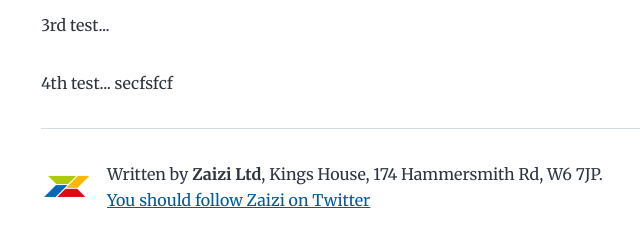
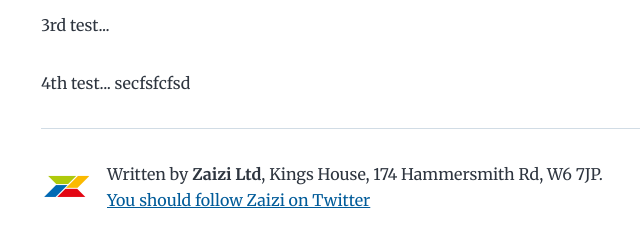
Before and after one commit to getmizanur/gatsby-blog, a Gatsby site: page /2021-06-14-auto-pulled/ in a window 1280 px wide. Shown: the part 402-642 px from the top of the page, 283-923 px from the left. Built offline with nearby package versions, Linux system fonts and the light colour scheme; Gatsby itself is replaced by a stand-in of ours.

Commit message:
Update Blog “2021-06-14-auto-pulled”

```diff
--- a/content/blog/2021-06-14-auto-pulled.md
+++ b/content/blog/2021-06-14-auto-pulled.md
@@ -11,4 +11,4 @@ should work now! Cool.
 
 3rd test...
 
-4th test... secfsfcf
+4th test... secfsfcfsd
```
